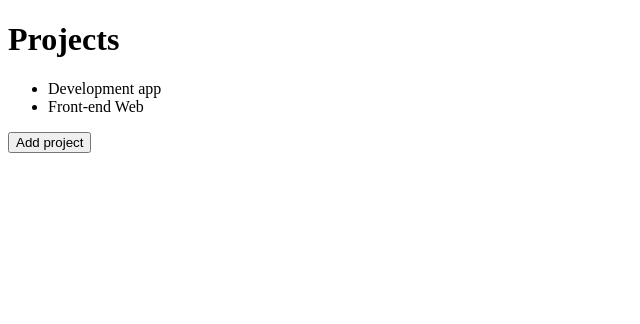
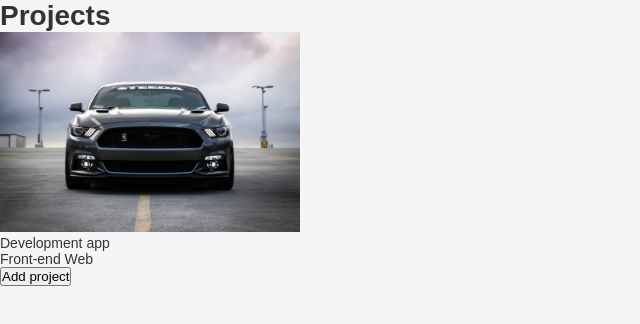
Before and after one commit to brunogoldoni/gostack, a React app in the folder frontend/: page / in a window 1280 px wide. Shown: the top 324 px of the page, without its empty margins (0-640 px from the left). Built offline with nearby package versions, Linux system fonts and the light colour scheme.

Commit message:
Frontend - Import css and image

```diff
--- /dev/null
+++ b/frontend/src/App.css
@@ -0,0 +1,12 @@
+* {
+  box-sizing: border-box;
+  margin: 0;
+  outline: 0;
+  padding: 0;
+}
+
+body {
+  background: #f5f5f5;
+  color: #333;
+  font: 14px sans-serif;
+}
--- a/frontend/src/App.js
+++ b/frontend/src/App.js
@@ -1,6 +1,10 @@
 import React, { useState } from "react";
 
 import Header from "./components/Header";
+
+import "./App.css";
+
+import backgroundImage from "./assets/car.jpeg";
 
 function App() {
   const [projects, setProjects] = useState([
@@ -16,6 +20,8 @@
     <>
       <Header title="Projects" />
 
+      <img width={300} src={backgroundImage} alt="" />
+
       <ul>
         {projects.map((project) => {
           return <li key={project}>{project}</li>;
--- a/frontend/webpack.config.js
+++ b/frontend/webpack.config.js
@@ -18,6 +18,17 @@
           loader: "babel-loader",
         },
       },
+      {
+        test: /\.css$/,
+        exclude: /node_modules/,
+        use: [{ loader: "style-loader" }, { loader: "css-loader" }],
+      },
+      {
+        test: /.*\.(gif|png|jpe?g)$/i,
+        use: {
+          loader: "file-loader",
+        },
+      },
     ],
   },
 };
```
Also changed, not shown: frontend/package.json (+8 -1 lines), frontend/src/assets/car.jpeg (added), 1 other file (tests, documents, lock files or other folders).
